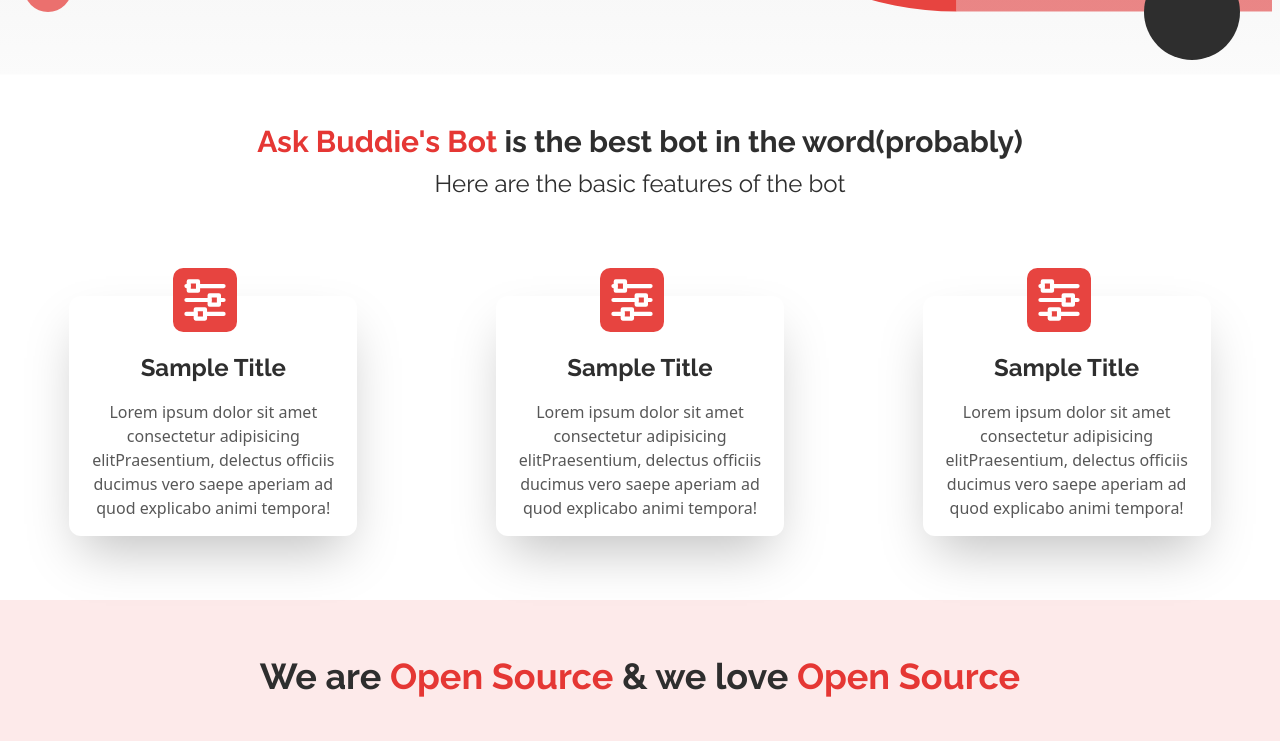
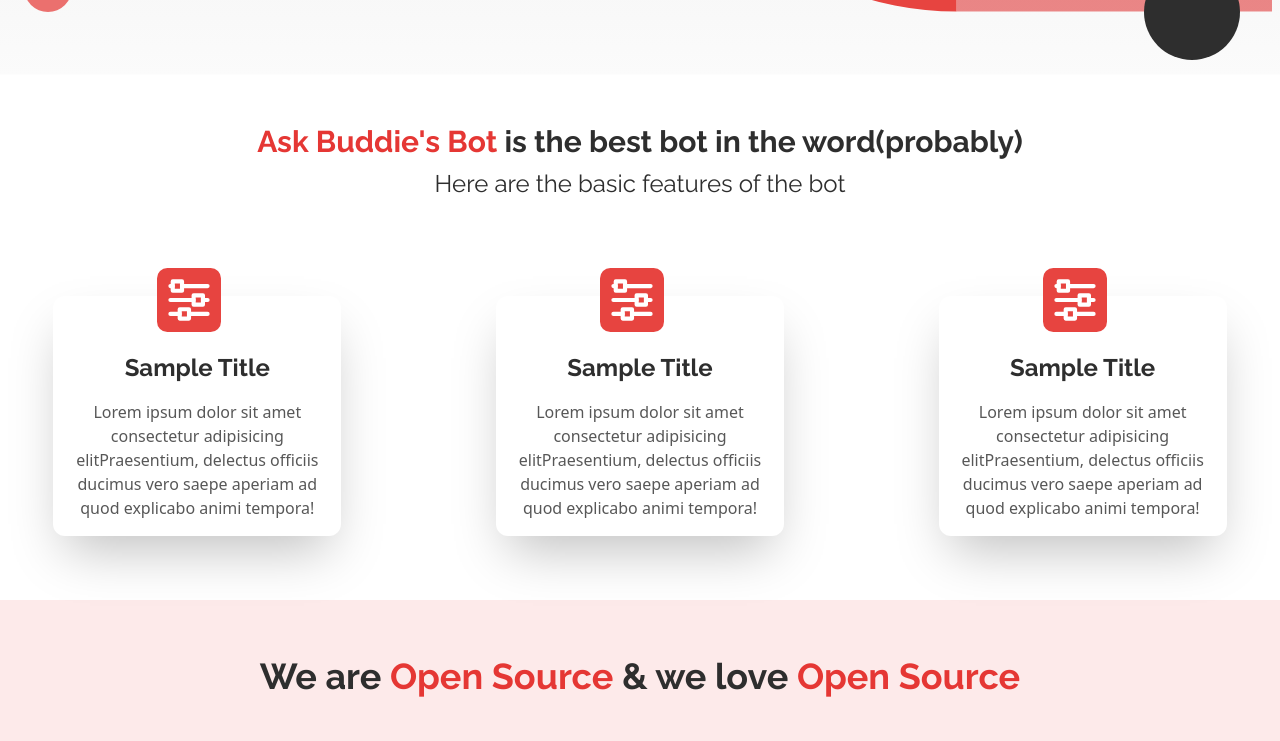
Before and after one commit to askbuddie/askbuddie-bot-docs, a Next.js app: page / in a window 1280 px wide. Shown: the part 676-1417 px from the top of the page. Built offline with nearby package versions, Linux system fonts and the light colour scheme.

Commit message:
fix: add gap between feature cards
fix: add padding-x on features container

```diff
--- a/components/Landing/Features.js
+++ b/components/Landing/Features.js
@@ -4,7 +4,7 @@ import Tweaks from '@svgs/tweaks.svg';
 
 function Cards({ details }) {
   return (
-    <div className="mt-24 pb-16 flex flex-wrap justify-around items-center container">
+    <div className="mt-24 pb-16 flex flex-wrap gap-28 md:gap-16 justify-around items-center container">
       {details.map((detail, index) => {
         const { title, description, Icon } = detail;
         return (
@@ -46,7 +46,7 @@ export default function Features() {
     }
   ];
   return (
-    <section className="mt-28">
+    <section className="mt-28 px-2">
       <Heading level={4} modifier="text-center">
         <span className="text-brand-400">Ask Buddie's Bot</span> is the best bot
         in the word(probably)
```
